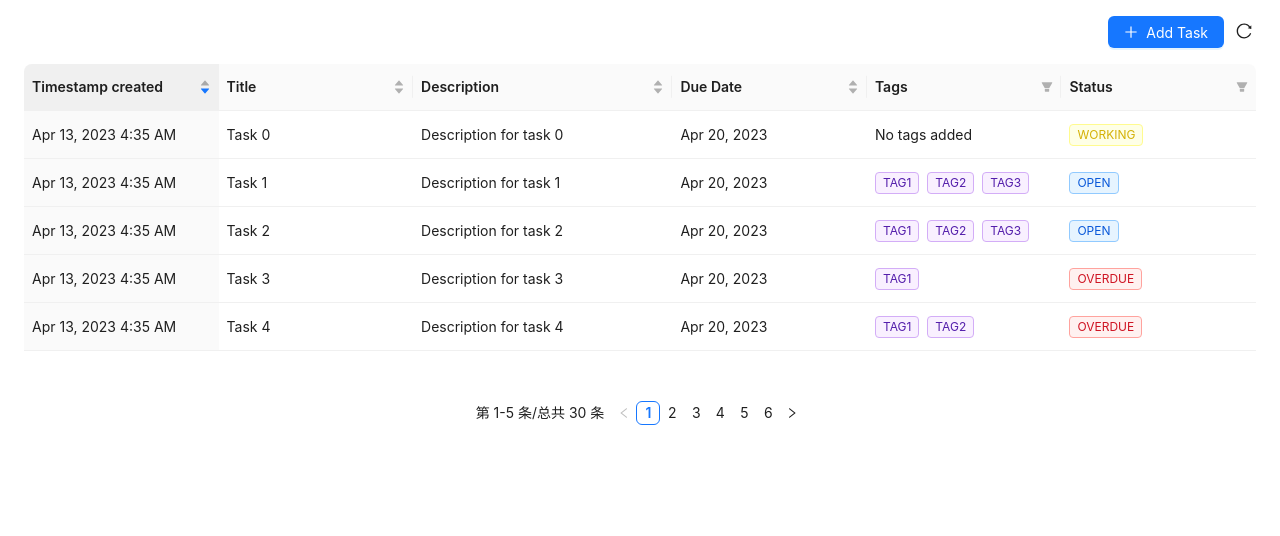
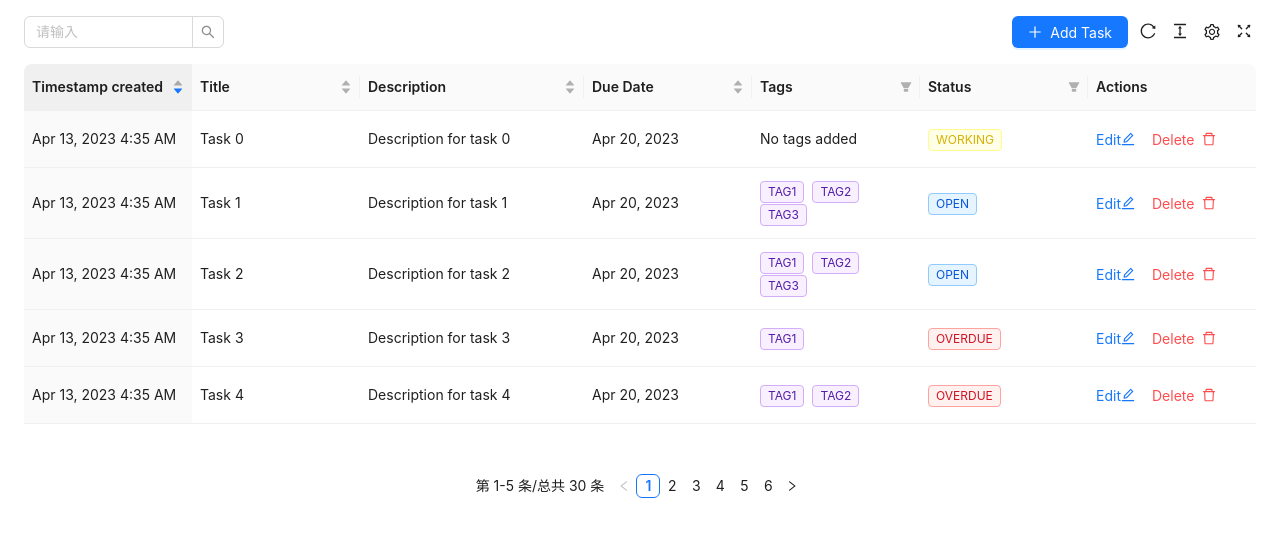
Before and after one commit to Ayman-Shakil192/todo-list-react, a React (Vite) app: page / in a window 1280 px wide. Shown: the top 536 px of the page. Built offline with nearby package versions, Linux system fonts and the light colour scheme.

Commit message:
added edit functionality

```diff
--- a/src/components/ToDoList.tsx
+++ b/src/components/ToDoList.tsx
@@ -1,8 +1,11 @@
-import React, { useState } from "react";
-import ProTable, { EditableProTable, ProColumns } from "@ant-design/pro-table";
+import { useState } from "react";
+import ProTable, { ProColumns } from "@ant-design/pro-table";
 import { dummyData } from "./dummyData";
 import { columns } from "../columns";
 import AddTask, { Task } from "./AddTask";
+import DeleteTask from "./DeleteTask";
+import { message } from "antd";
+import { EditOutlined } from "@ant-design/icons";
 
 export interface ToDoItem {
   key: string | number;
@@ -18,6 +21,7 @@ const ToDoList = () => {
   const [dataSource, setDataSource] = useState<ToDoItem[]>(dummyData);
   const [loading, setLoading] = useState<boolean>(false);
   const [tasks, setTasks] = useState<Task[]>([]);
+  const [editableKeys, setEditableRowKeys] = useState<React.Key[]>([]);
 
   const handleTaskAdded = (task: Task) => {
     const newTask: ToDoItem = {
@@ -36,26 +40,91 @@ const ToDoList = () => {
     setDataSource([...dataSource, newTask]);
   };
 
+  const handleTaskDeleted = (taskId: string | number) => {
+    const newDataSource = dataSource.filter((task) => task.key !== taskId);
+    setDataSource(newDataSource);
+    console.log("Task deleted: ", taskId);
+  };
+
+  const actionColumn: ProColumns<ToDoItem> = {
+    title: "Actions",
+    dataIndex: "key",
+    valueType: "option",
+    width: 150,
+    render: (_text, record, _, action) => {
+      return (
+        <>
+          <a
+            key="editable"
+            onClick={() => {
+              action?.startEditable?.(record.key);
+            }}
+            style={{
+              marginRight: 16,
+            }}
+          >
+            Edit
+            <EditOutlined />
+          </a>
+          <DeleteTask
+            key={record.key}
+            onDelete={handleTaskDeleted}
+            taskId={record.key}
+          />
+        </>
+      );
+    },
+  };
+
   return (
     <>
       <ProTable<ToDoItem>
-        columns={columns}
-        dataSource={dataSource}
+        columns={[...columns, actionColumn]}
         rowKey="key"
         search={false}
+        loading={loading}
         toolBarRender={() => [<AddTask onTaskAdded={handleTaskAdded} />]}
         options={{
-          search: false,
-          setting: false,
-          fullScreen: false,
-          density: false,
+          search: true,
+          setting: true,
+          fullScreen: true,
+          density: true,
+          reload: true,
         }}
         pagination={{
           pageSize: 5,
           position: ["bottomCenter"],
           style: { marginTop: 50 },
         }}
-        loading={loading}
+        editable={{
+          type: "multiple",
+          editableKeys,
+          onChange: setEditableRowKeys,
+          onValuesChange(record, dataSource) {
+            console.log("onValuesChange: ", record);
+            setDataSource(dataSource);
+          },
+          onSave: async (key, row) => {
+            console.log("onSave: ", key, row);
+            message.success("Task updated");
+          },
+          actionRender: (row, config) => {
+            return [
+              <a
+                key="save"
+                onClick={() => {
+                  config?.onSave?.(row.key, row, row, undefined);
+                }}
+              >
+                Save
+              </a>,
+              <a key="cancel" onClick={() => config?.cancelEditable?.(row.key)}>
+                Cancel
+              </a>,
+            ];
+          },
+        }}
+        dataSource={dataSource}
       />
     </>
   );
```
